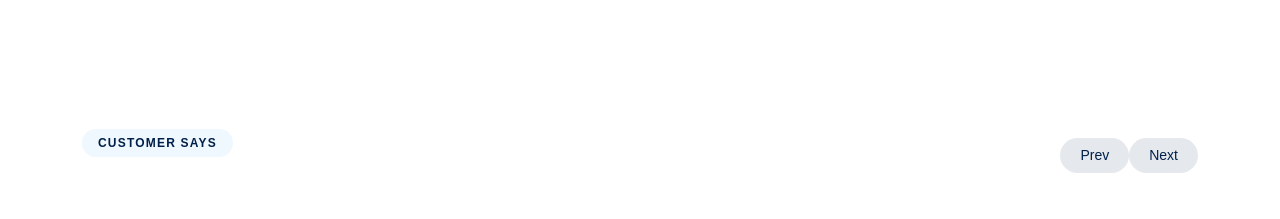
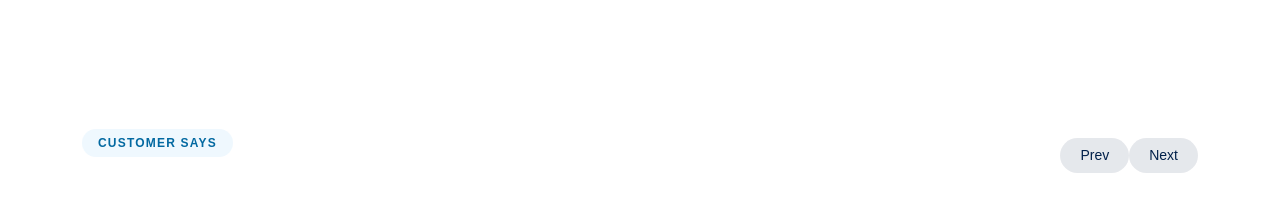
Before and after one commit to yussif03/IKEN_Revamp, a React (Vite) app: page / in a window 1280 px wide. Shown: the part 2020-2239 px from the top of the page. Built offline with nearby package versions, Linux system fonts and the light colour scheme.

Commit message:
Edit Testimonials Section

```diff
--- a/src/sections/CustomerSays.css
+++ b/src/sections/CustomerSays.css
@@ -188,21 +188,6 @@
   font-family: "Work Sans", sans-serif;
   font-weight: 400;
   font-size: 14px;
-}
-
-/* --- headings inside section --- */
-.sec-testimonials h1,
-.sec-testimonials .h1,
-.sec-testimonials h2,
-.sec-testimonials .h2,
-.sec-testimonials h3,
-.sec-testimonials .h3,
-.sec-testimonials h4,
-.sec-testimonials .h4,
-.sec-testimonials h5,
-.sec-testimonials .h5 {
-  font-family: "Work Sans", sans-serif;
-  color: #00204a;
 }
 
 .sec-testimonials .heading {
```
